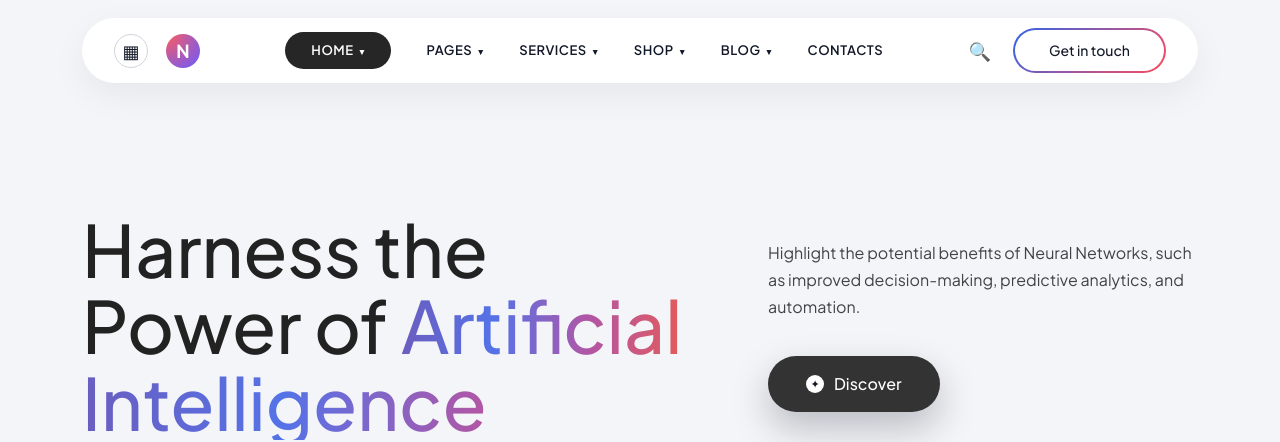
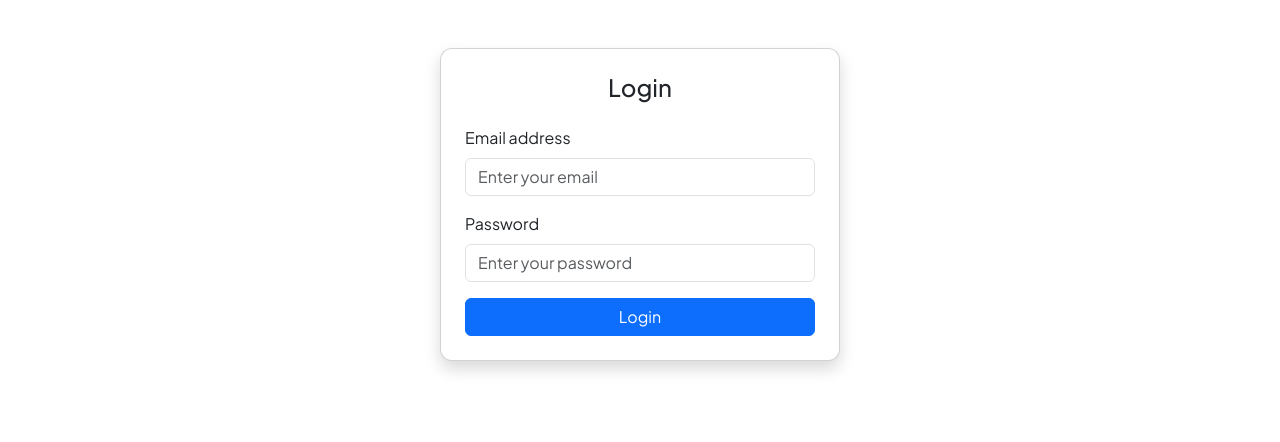
Before and after one commit to arsh321485/tmp, a Vue app: page / in a window 1280 px wide. Shown: the top 442 px of the page. Built offline with nearby package versions, Linux system fonts and the light colour scheme.

Commit message:
Main Signin authentication api

```diff
--- a/package.json
+++ b/package.json
@@ -18,6 +18,7 @@
     "lint": "run-s lint:*"
   },
   "dependencies": {
+    "axios": "^1.13.2",
     "bootstrap": "^5.3.8",
     "pinia": "^3.0.4",
     "vue": "^3.5.25",
--- /dev/null
+++ b/src/components/MainSignin.vue
@@ -0,0 +1,98 @@
+<template>
+    <main>
+        <div class="container mt-5">
+    <div class="text-center">
+      <!-- <img src="@/assets/images/smaller-logo.png" alt="Logo" class="mb-3" /> -->
+
+      <div
+        class="card shadow p-4"
+        style="max-width: 400px; margin: auto; border-radius: 12px;"
+      >
+        <h4 class="mb-4">Login</h4>
+        <form @submit.prevent="handleLogin">
+          <!-- Email -->
+          <div class="mb-3 text-start">
+            <label for="email" class="form-label">Email address</label>
+            <input
+              type="email"
+              v-model="email"
+              class="form-control"
+              id="email"
+              placeholder="Enter your email"
+              required
+            />
+          </div>
+
+          <!-- Password -->
+          <div class="mb-3 text-start">
+            <label for="password" class="form-label">Password</label>
+            <input
+              type="password"
+              v-model="password"
+              class="form-control"
+              id="password"
+              placeholder="Enter your password"
+              required
+            />
+          </div>
+
+          <!-- Submit -->
+          <button type="submit" class="btn btn-primary w-100" :disabled="loading">
+            {{ loading ? "Logging in..." : "Login" }}
+          </button>
+        </form>
+
+        <!-- Show API response -->
+        <p v-if="message" class="mt-3">{{ message }}</p>
+      </div>
+    </div>
+  </div>
+    </main>
+</template>
+
+<script lang="ts">
+import axios from "axios";
+
+export default {
+  name: "MainSigninPage",
+  data() {
+    return {
+      email: "",
+      password: "",
+      message: "",
+      loading: false,
+    };
+  },
+  methods: {
+    handleLogin() {
+      this.loading = true;
+      this.message = "";
+
+      axios
+        .post("https://middleware-pn9u.onrender.com/login", {
+          email: this.email,
+          password: this.password,
+        })
+        .then((response) => {
+          this.message = "✅ Login successful!";
+          console.log("Login Response:", response.data);
+
+          // Save token if API provides one
+          if (response.data.token) {
+            localStorage.setItem("authToken", response.data.token);
+          }
+
+          // Redirect to /home
+          this.$router.push("/home");
+        })
+        .catch((error) => {
+          this.message = "❌ Login failed. Please check your credentials.";
+          console.error("Login Error:", error.response?.data || error.message);
+        })
+        .finally(() => {
+          this.loading = false;
+        });
+    },
+  },
+};
+</script>
--- a/src/router/index.ts
+++ b/src/router/index.ts
@@ -1,11 +1,18 @@
 import { createRouter, createWebHistory } from 'vue-router'
 import HomeView from '../views/HomeView.vue'
+import MainSignin from '@/components/MainSignin.vue'
 
 const router = createRouter({
   history: createWebHistory(import.meta.env.BASE_URL),
   routes: [
     {
       path: '/',
+      name: 'signin',
+      component: MainSignin,
+    },
+
+    {
+      path: '/home',
       name: 'home',
       component: HomeView,
     },
```
Also changed, not shown: 1 other file (tests, documents, lock files or other folders).
